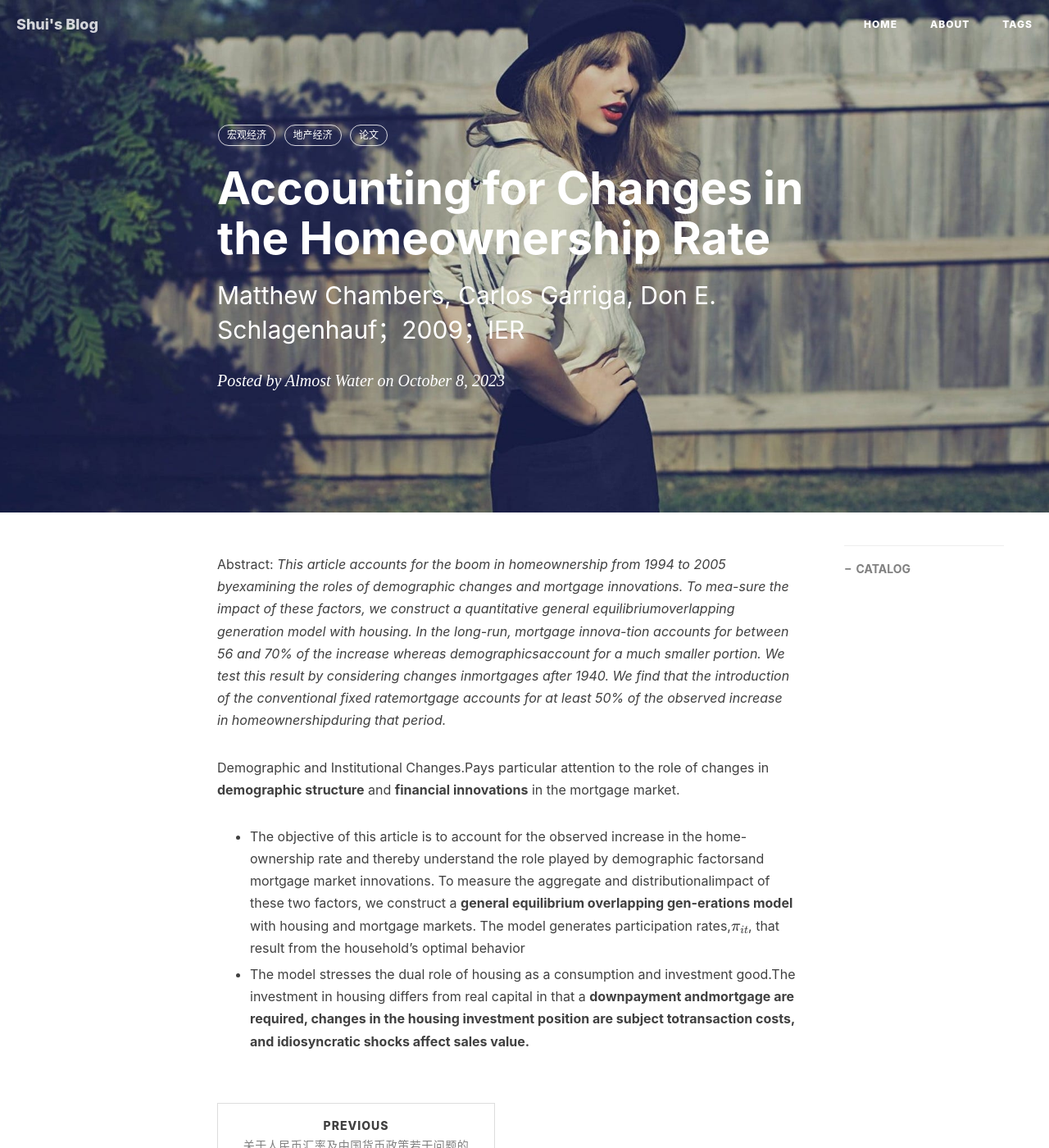
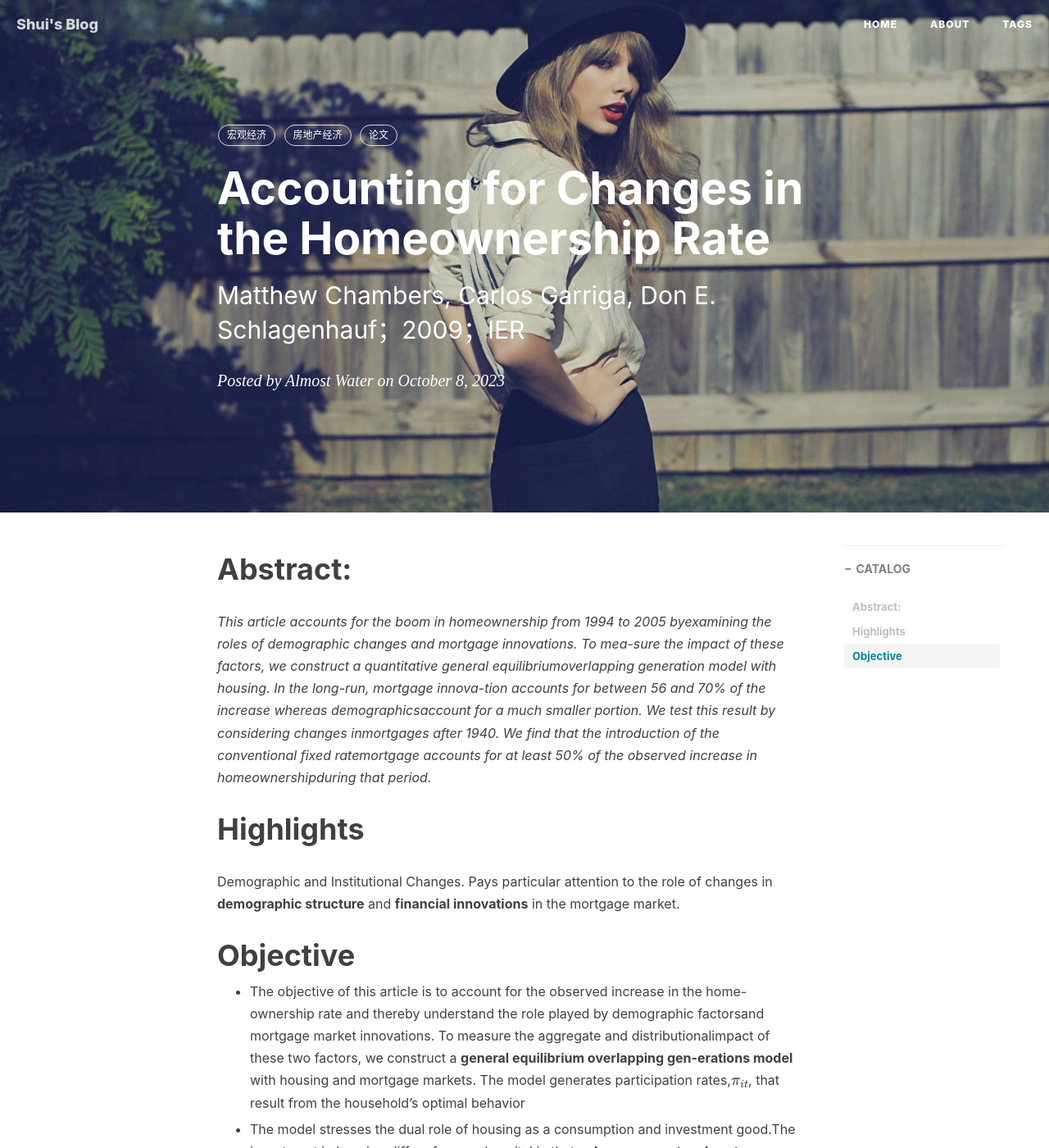
Before and after one commit to D2-O/d2-o.github.io, a Jekyll site: the page built from _posts/2023-10-8-02.md, in a window 1280 px wide and 1400 px high. Shown: the whole window at 82% size. Built offline with Jekyll 4.4.1, drawn with Linux system fonts in a browser that asks for light colours; nearby versions of some CDN libraries; formulas are drawn with MathJax 3; comment, search, counter and statistics services are not loaded.

Commit message:
Update 2023-10-8-02.md

```diff
--- a/_posts/2023-10-8-02.md
+++ b/_posts/2023-10-8-02.md
@@ -8,15 +8,18 @@ header-img:
 catalog: true
 tags:
     - 宏观经济
-    - 地产经济
+    - 房地产经济
     - 论文
 ---
 
 
-Abstract: *This article accounts for the boom in homeownership from 1994 to 2005 byexamining the roles of demographic changes and mortgage innovations. To mea-sure the impact of these factors, we construct a quantitative general equilibriumoverlapping generation model with housing. In the long-run, mortgage innova-tion accounts for between 56 and 70% of the increase whereas demographicsaccount for a much smaller portion. We test this result by considering changes inmortgages after 1940. We find that the introduction of the conventional fixed ratemortgage accounts for at least 50% of the observed increase in homeownershipduring that period.*
+# Abstract:
+*This article accounts for the boom in homeownership from 1994 to 2005 byexamining the roles of demographic changes and mortgage innovations. To mea-sure the impact of these factors, we construct a quantitative general equilibriumoverlapping generation model with housing. In the long-run, mortgage innova-tion accounts for between 56 and 70% of the increase whereas demographicsaccount for a much smaller portion. We test this result by considering changes inmortgages after 1940. We find that the introduction of the conventional fixed ratemortgage accounts for at least 50% of the observed increase in homeownershipduring that period.*
 
-Demographic and Institutional Changes.Pays particular attention to the role of changes in **demographic structure** and **financial innovations** in the mortgage market.
+# Highlights
+Demographic and Institutional Changes. Pays particular attention to the role of changes in **demographic structure** and **financial innovations** in the mortgage market.
 
+# Objective
 - The objective of this article is to account for the observed increase in the home-ownership rate and thereby understand the role played by demographic factorsand mortgage market innovations. To measure the aggregate and distributionalimpact of these two factors, we construct a **general equilibrium overlapping gen-erations model** with housing and mortgage markets. The model generates participation rates,$π_{it}$, that result from the household's optimal behavior
 
 - The model stresses the dual role of housing as a consumption and investment good.The investment in housing differs from real capital in that a **downpayment andmortgage are required, changes in the housing investment position are subject totransaction costs, and idiosyncratic shocks affect sales value.**
```
